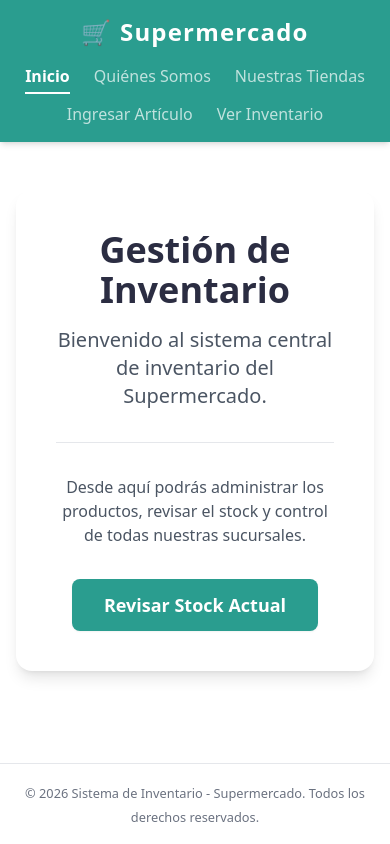
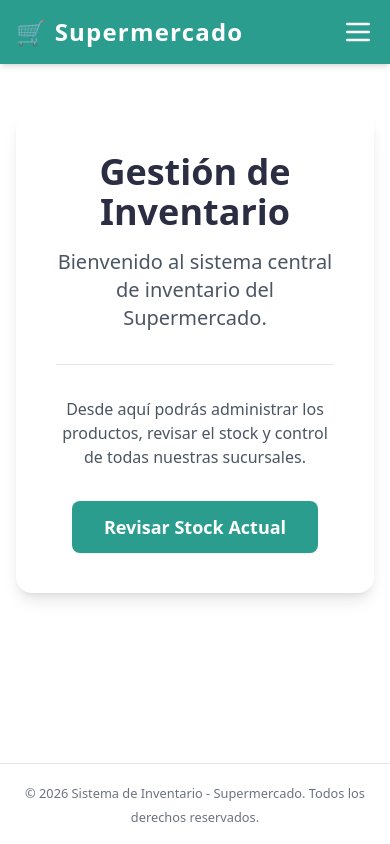
Before and after one commit to JenniferGonzalezT/supermercado-jennifer-gonzalez-PFY2202-004A, a React (Vite) app: page / in a window 390 px wide. Built offline with nearby package versions, Linux system fonts and the light colour scheme.

Commit message:
S2-Refactor: implementar menú hamburguesa responsivo y ajustar logo en Navbar

```diff
--- a/src/components/Navbar.jsx
+++ b/src/components/Navbar.jsx
@@ -1,6 +1,10 @@
+import { useState } from 'react';
 import { NavLink, Link } from 'react-router-dom';
 
 export default function Navbar() {
+  // Estado para controlar si el menú móvil está abierto o cerrado
+  const [isOpen, setIsOpen] = useState(false);
+
   // Función para aplicar estilos dinámicos al enlace activo usando Tailwind
   const linkClass = ({ isActive }) =>
     isActive
@@ -9,18 +13,42 @@ export default function Navbar() {
 
   return (
     <nav className="bg-acento-verdoso p-4 shadow-md sticky top-0 z-50">
-      <div className="max-w-7xl mx-auto flex flex-col sm:flex-row justify-between items-center gap-4">
+      <div className="max-w-7xl mx-auto flex flex-col md:flex-row justify-between items-center text-center gap-4">
 
-        <Link to="/" className="text-white text-2xl font-bold tracking-wider">
-          🛒 Supermercado
-        </Link>
+        {/* Contenedor del Logo y Botón Hamburguesa */}
+        <div className="flex justify-between items-center w-full md:w-auto">
+          <Link
+            to="/"
+            className="text-white text-2xl font-bold tracking-wider whitespace-nowrap"
+          >
+            🛒 Supermercado
+          </Link>
 
-        <div className="flex flex-wrap justify-center gap-x-6 gap-y-2">
-          <NavLink to="/" className={linkClass}>Inicio</NavLink>
-          <NavLink to="/quienes-somos" className={linkClass}>Quiénes Somos</NavLink>
-          <NavLink to="/nuestras-tiendas" className={linkClass}>Nuestras Tiendas</NavLink>
-          <NavLink to="/ingreso" className={linkClass}>Ingresar Artículo</NavLink>
-          <NavLink to="/inventario" className={linkClass}>Ver Inventario</NavLink>
+          {/* Botón Hamburguesa (Solo visible en móviles) */}
+          <button
+            className="text-white md:hidden focus:outline-none"
+            onClick={() => setIsOpen(!isOpen)}
+          >
+            <svg className="w-8 h-8" fill="none" stroke="currentColor" viewBox="0 0 24 24">
+              {isOpen ? (
+                // Ícono de "X" para cerrar
+                <path strokeLinecap="round" strokeLinejoin="round" strokeWidth="2" d="M6 18L18 6M6 6l12 12" />
+              ) : (
+                // Ícono de 3 líneas (Hamburguesa)
+                <path strokeLinecap="round" strokeLinejoin="round" strokeWidth="2" d="M4 6h16M4 12h16M4 18h16" />
+              )}
+            </svg>
+          </button>
+        </div>
+
+        {/* Contenedor de Enlaces */}
+        <div className={`${isOpen ? 'flex' : 'hidden'} md:flex flex-col md:flex-row justify-center items-center gap-x-6 gap-y-4 w-full md:w-auto mt-4 md:mt-0 transition-all`}>
+          {/* Se agrega un onClick para cerrar el menú móvil automáticamente al seleccionar una opción */}
+          <NavLink to="/" className={linkClass} onClick={() => setIsOpen(false)}>Inicio</NavLink>
+          <NavLink to="/quienes-somos" className={linkClass} onClick={() => setIsOpen(false)}>Quiénes Somos</NavLink>
+          <NavLink to="/nuestras-tiendas" className={linkClass} onClick={() => setIsOpen(false)}>Nuestras Tiendas</NavLink>
+          <NavLink to="/ingreso" className={linkClass} onClick={() => setIsOpen(false)}>Ingresar Artículo</NavLink>
+          <NavLink to="/inventario" className={linkClass} onClick={() => setIsOpen(false)}>Ver Inventario</NavLink>
         </div>
       </div>
     </nav>
```
